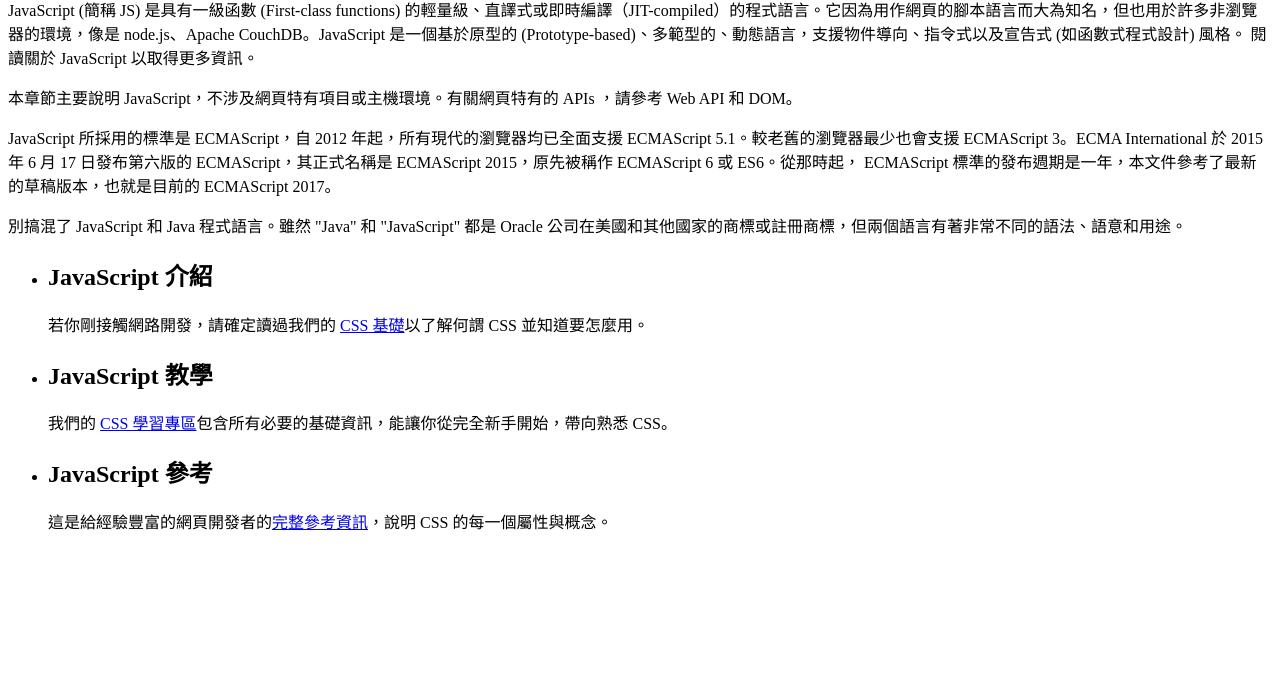
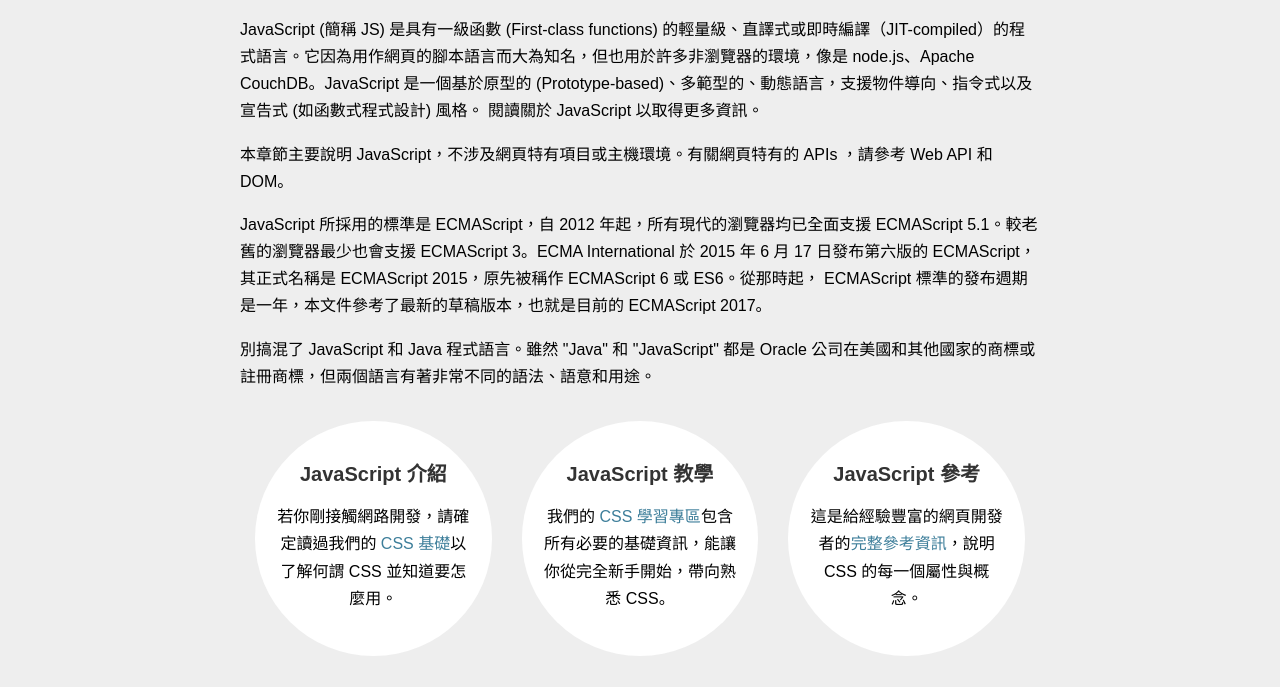
Before and after one commit to linda6873/open-graph, a plain HTML site: page javascript.html in a window 1280 px wide. Shown: the part 140-827 px from the top of the page. Before the commit the page ends 800 px from the top, so only its background shows below. Drawn offline with Linux system fonts and the light colour scheme.

Commit message:
修正內容

```diff
--- a/javascript.html
+++ b/javascript.html
@@ -5,6 +5,7 @@
   <meta charset="UTF-8">
   <meta name="viewport" content="width=device-width, initial-scale=1.0">
   <title>JavaScript</title>
+  <link rel="stylesheet" href="./style/all.css">
 </head>
 
 <body>
```
